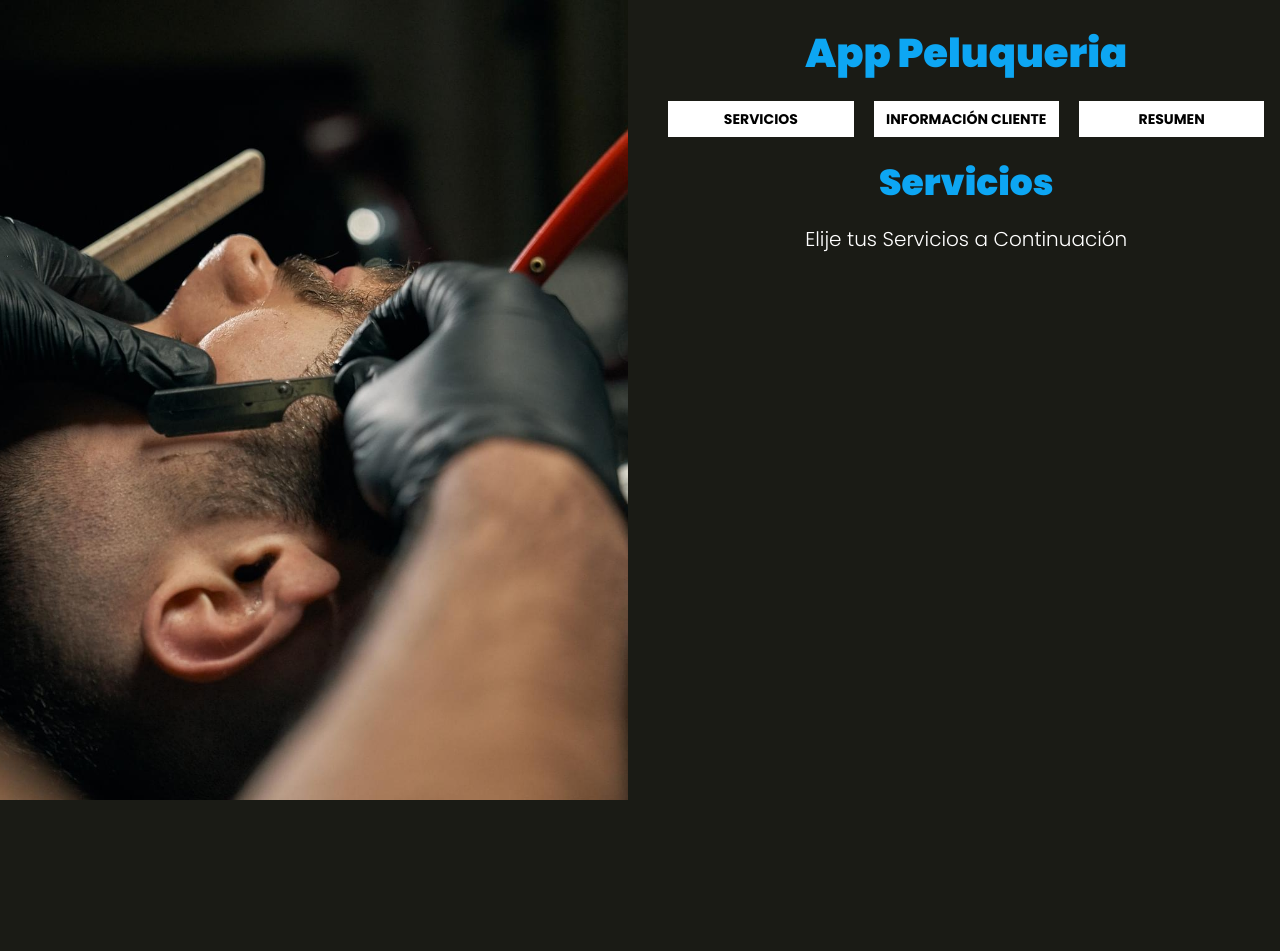
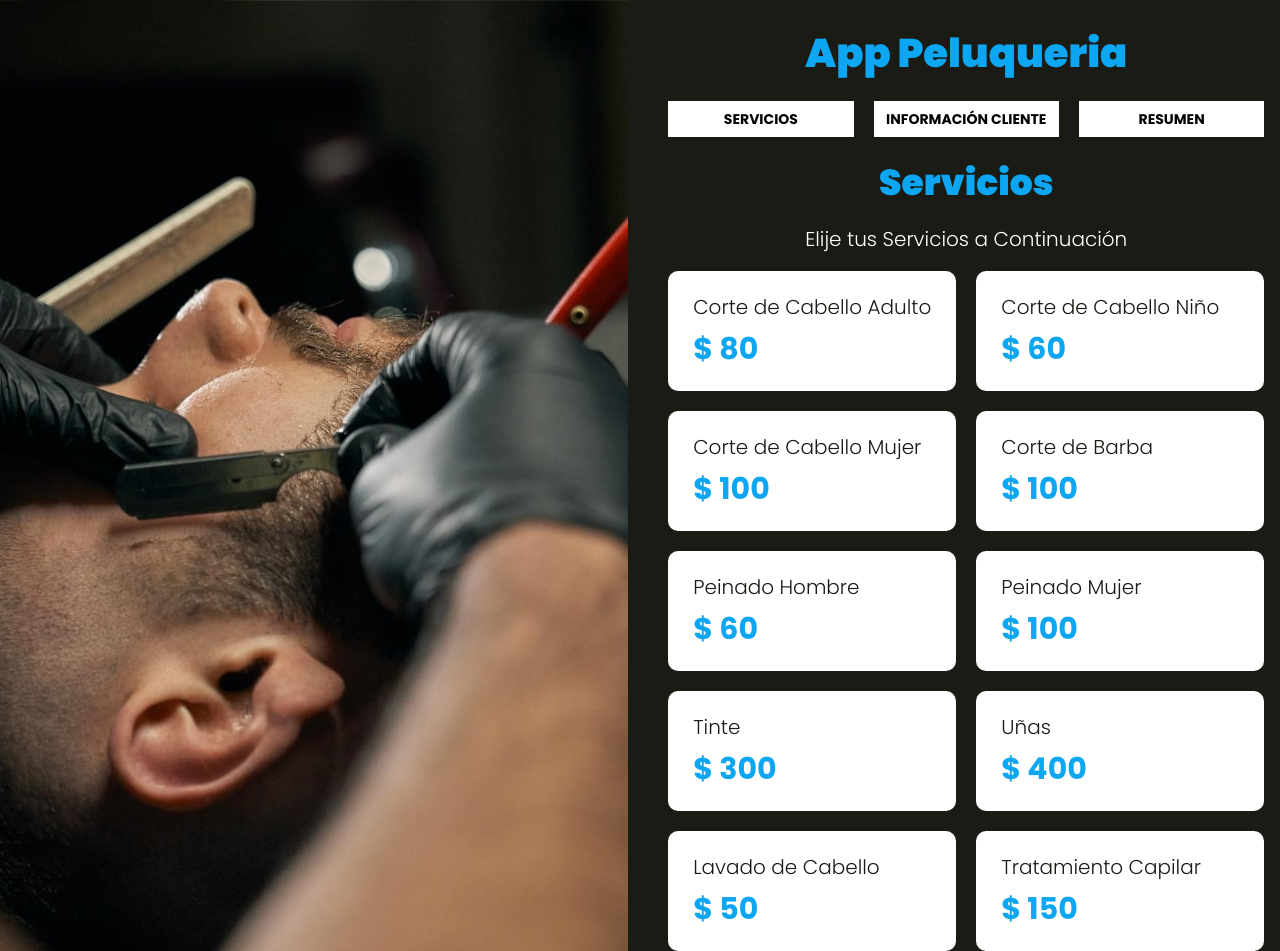
Before and after one commit to DavidSC34/appsalon, a website with bundled scripts: page index.html in a window 1280 px wide. Before the commit the page ends 800 px from the top, so only its background shows below. Built offline with nearby package versions, Linux system fonts and the light colour scheme.

Commit message:
servicios

```diff
--- a/index.html
+++ b/index.html
@@ -26,6 +26,7 @@
             <div class="seccion">
                 <h2>Servicios</h2>
                 <p class="text-center">Elije tus Servicios a Continuación</p>
+                <div id="servicios" class="listado-servicios"></div>
             </div>
             <div class="seccion">
                 <h2>Tus Datos y Cita</h2>
--- a/src/js/app.js
+++ b/src/js/app.js
@@ -0,0 +1,49 @@
+document.addEventListener('DOMContentLoaded', function() {
+    iniciarApp();
+});
+
+function iniciarApp() {
+    mostrarServicios();
+}
+
+async function mostrarServicios() {
+    // console.log('Consultado...');
+    try {
+        const resultado = await fetch('./servicios.json');
+        const db = await resultado.json();
+        const { servicios } = db;
+        // console.log(servicios);
+
+        //Generar el HTML
+        servicios.forEach(servicio => {
+            const { id, nombre, precio } = servicio;
+
+            //DOm SCripting
+            //Generar nombre servicio
+            const nombreServicio = document.createElement('P');
+            nombreServicio.textContent = nombre;
+            nombreServicio.classList.add('nombre-servicio');
+            //Generar precio del servicio
+            const precioServicio = document.createElement('P');
+            precioServicio.textContent = `$ ${precio}`;
+            precioServicio.classList.add('precio-servicio');
+
+            //Generar div contenedor de servicio
+            const servicioDiv = document.createElement('DIV');
+            servicioDiv.classList.add('servicio');
+
+            //INyectar precio y nombre al div de servicio
+            servicioDiv.appendChild(nombreServicio);
+            servicioDiv.appendChild(precioServicio);
+
+            //Inyectar al HTML
+            document.querySelector('#servicios').appendChild(servicioDiv);
+
+            // console.log(servicioDiv);
+
+        });
+
+    } catch (error) {
+        console.log(error);
+    }
+}
--- a/src/scss/app.scss
+++ b/src/scss/app.scss
@@ -5,3 +5,4 @@
 @import 'base/globales';
 @import 'layout/UI';
 @import 'layout/tabs';
+@import 'layout/servicios';
--- /dev/null
+++ b/src/scss/layout/_servicios.scss
@@ -0,0 +1,26 @@
+.listado-servicios {
+    @include tablet {
+        @include grid(2, 2rem);
+    }
+    .servicio {
+        margin-bottom: 2rem;
+        background-color: $blanco;
+        padding: $separacion / 2;
+        border-radius: 1rem;
+        @include tablet {
+            margin-bottom: 0;
+        }
+        p {
+            margin: 0 0 $separacion / 4 0;
+        }
+        .nombre-servicio {
+            color: $negro;
+        }
+        .precio-servicio {
+            color: $azul;
+            margin: 0;
+            font-size: 3rem;
+            font-weight: $bold;
+        }
+    }
+}
```
Also changed, not shown: build/css/app.css, build/js/bundle.min.js, 2 other files.
